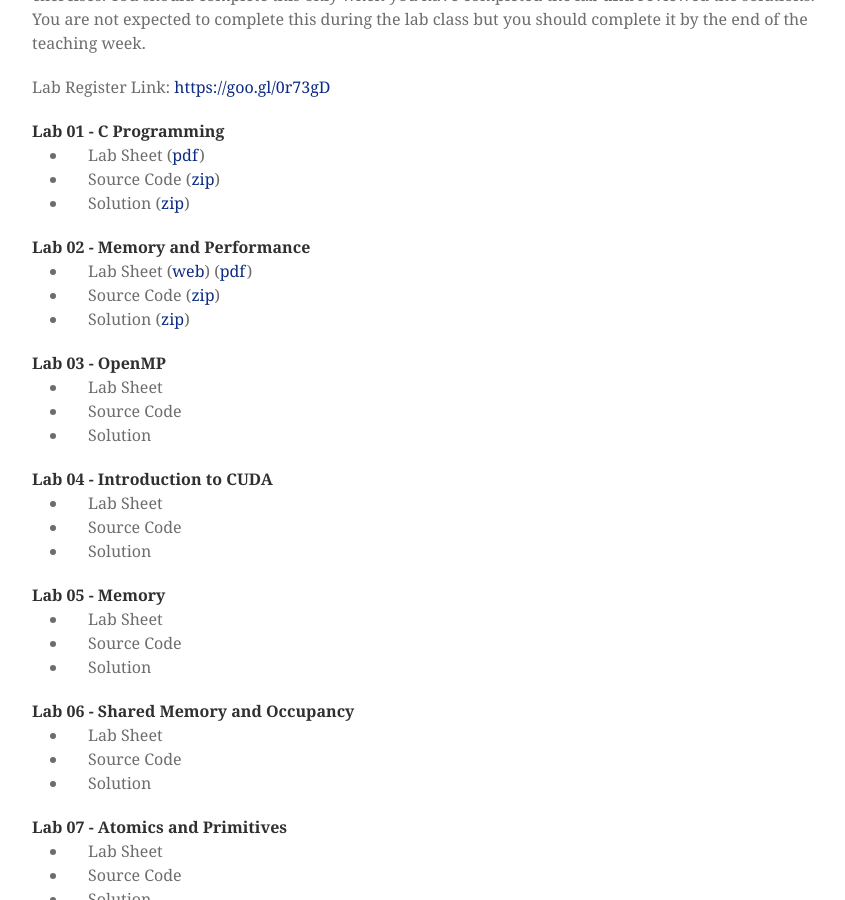
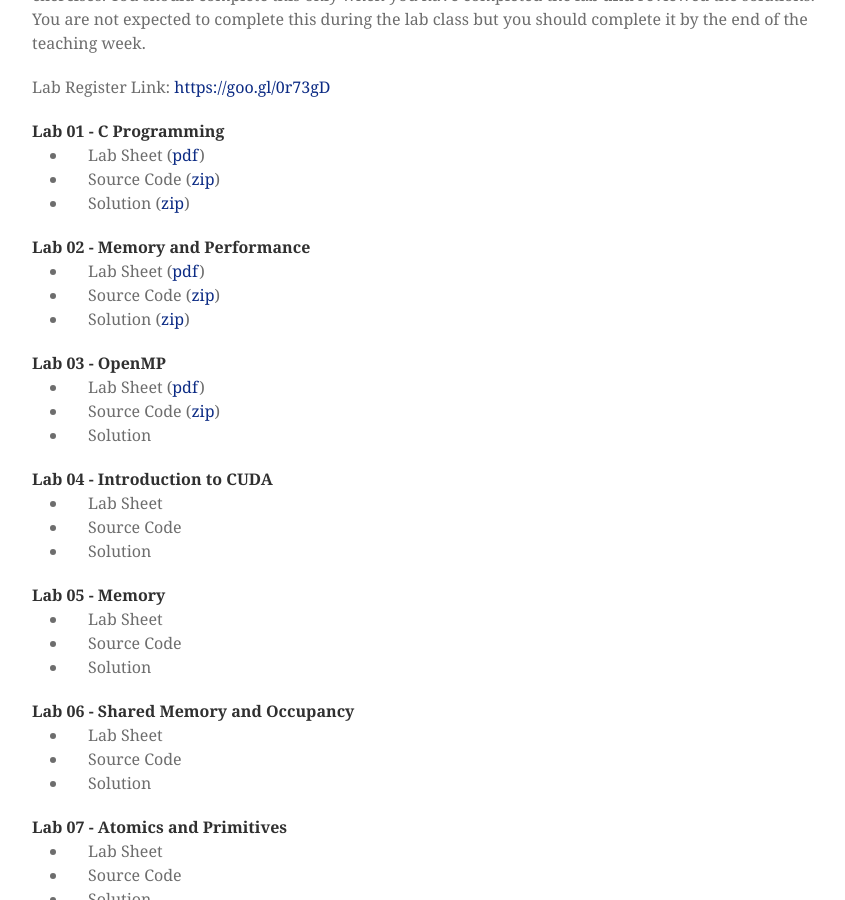
Before and after one commit to mondus/mondus.github.io, a Jekyll site: the page built from teaching/COM4521/index.md, in a window 1280 px wide and 900 px high, scrolled down 4319 px. Shown: the whole window, without its empty margins (208-1053 px from the left). Built offline with Jekyll 4.4.1, drawn with Linux system fonts in a browser that asks for light colours; nearby versions of some CDN libraries; some web fonts are replaced.

Commit message:
Update index.md

```diff
--- a/teaching/COM4521/index.md
+++ b/teaching/COM4521/index.md
@@ -199,14 +199,14 @@ Lab Register Link: [https://goo.gl/0r73gD](https://goo.gl/0r73gD)
 
 #### Lab 02 - Memory and Performance
 
-* Lab Sheet ([web](./lab02/)) ([pdf](https://drive.google.com/file/d/0B2HbOiEppVPMMVhrQlZXLUNHTjQ/view?usp=sharing))
+* Lab Sheet  ([pdf](https://drive.google.com/file/d/0B2HbOiEppVPMMVhrQlZXLUNHTjQ/view?usp=sharing))
 * Source Code ([zip](https://github.com/mondus/com4521/archive/Lab02_src.zip))
 * Solution ([zip](https://github.com/mondus/com4521/archive/Lab02_sln.zip))
 
 #### Lab 03 - OpenMP
 
-* Lab Sheet
-* Source Code
+* Lab Sheet ([pdf](https://drive.google.com/file/d/0B2HbOiEppVPMRmZtc0RVd2ZwcDA/view?usp=sharing))
+* Source Code ([zip](https://github.com/mondus/com4521/archive/Lab03_src.zip))
 * Solution
 
 #### Lab 04 - Introduction to CUDA
```
